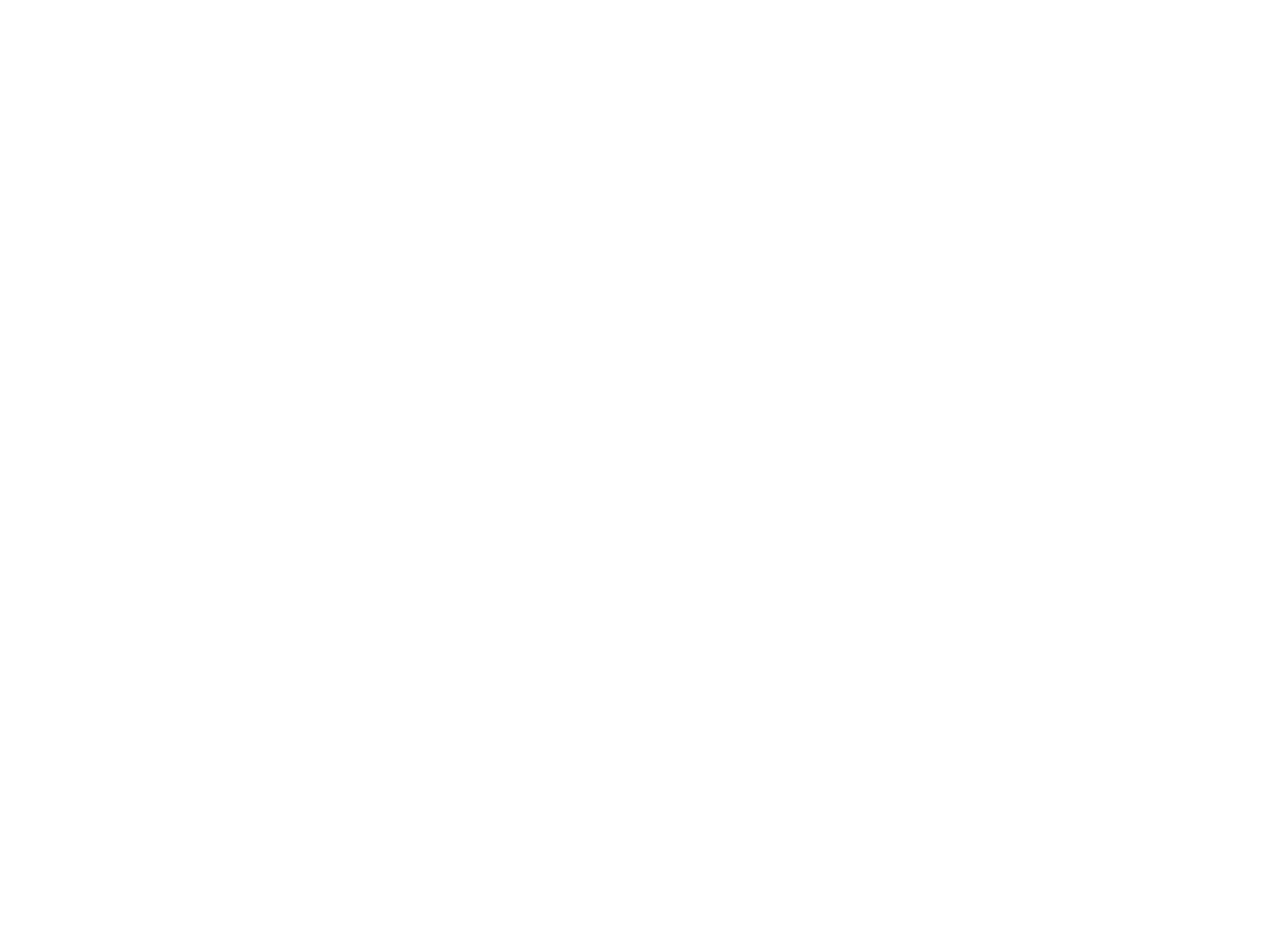
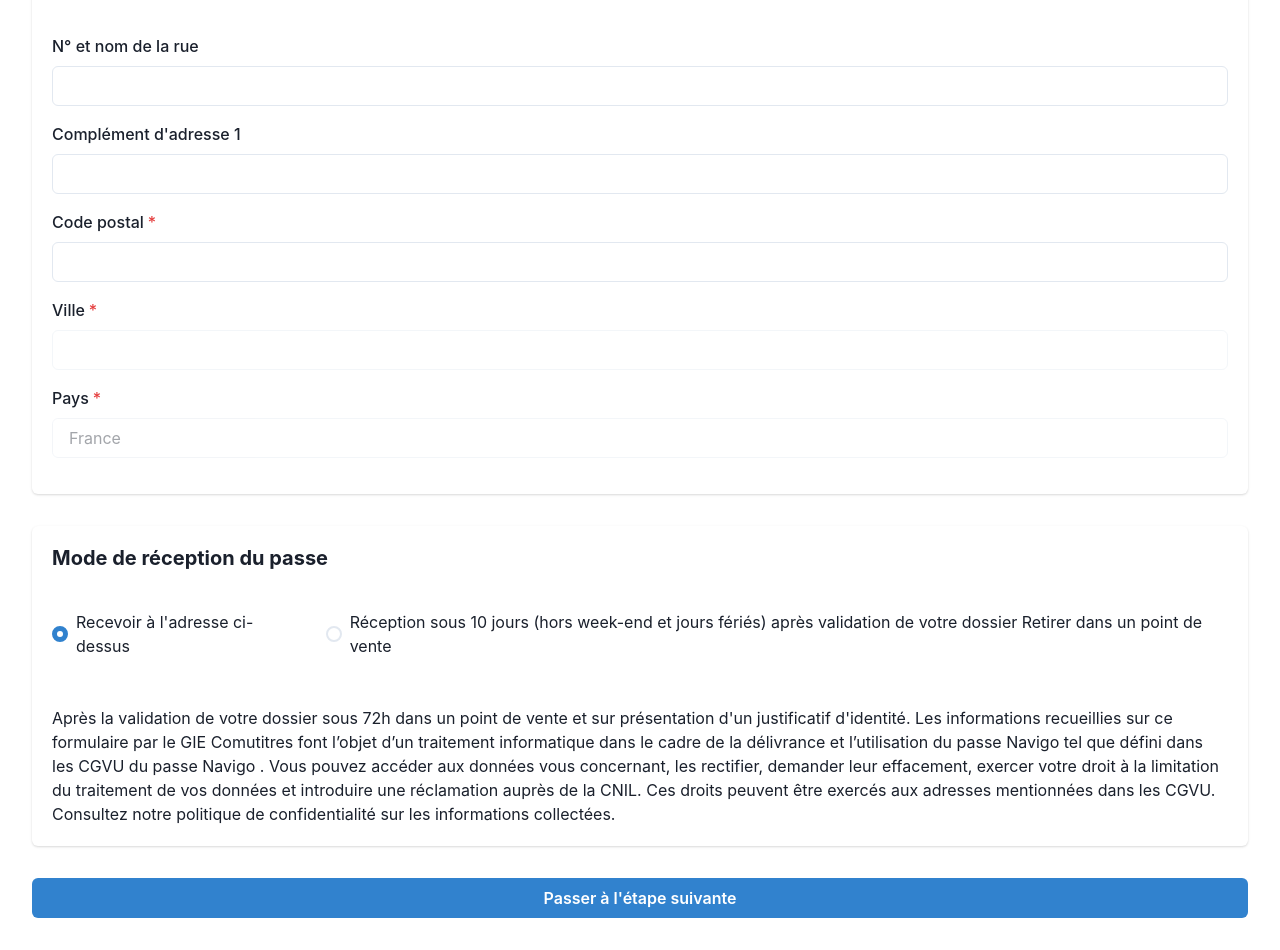
Before and after one commit to bang-dai/navigo, a React (Create React App) app in the folder frontend/: page /coordonnees in a window 1280 px wide. Shown: the part 1180-2130 px from the top of the page. Before the commit the page ends 1170 px from the top, so only its background shows below. Built offline with nearby package versions, Linux system fonts and the light colour scheme; no server answers.

Commit message:
frontend: update userInfos. all form done

```diff
--- a/frontend/src/components/form/InputForm.js
+++ b/frontend/src/components/form/InputForm.js
@@ -1,16 +1,16 @@
 import { FormControl, FormErrorMessage, FormLabel, Input } from '@chakra-ui/react';
 import React, { useState } from 'react';
 
-const InputForm = ({ label, refInput }) => {
+const InputForm = ({ label, refInput, required = true }) => {
     const [isError, setIsError] = useState(false)
 
     function handleFocusOut(e) {
         const value = e.target.value
-        setIsError(value.length === 0)
+        setIsError(required && value.length === 0)
     }
 
     return (
-        <FormControl isInvalid={isError} isRequired mb="1rem">
+        <FormControl isInvalid={isError} isRequired={required} mb="1rem">
             <FormLabel>{label}</FormLabel>
             <Input type='text' onBlur={(e) => handleFocusOut(e)} ref={refInput} />
             {isError && (
--- /dev/null
+++ b/frontend/src/components/form/ReceivePassForm.js
@@ -0,0 +1,22 @@
+import { FormControl, RadioGroup, HStack, Radio, Text } from '@chakra-ui/react';
+
+const ReceivePassForm = ({ refHome, refPDV }) => {
+    return (
+        <>
+            <FormControl as='fieldset' isRequired mb="1rem">
+                <RadioGroup defaultValue='home'>
+                    <HStack spacing='24px'>
+                        <Radio ref={refHome} name="receivePass" value="home">Recevoir à l'adresse ci-dessus</Radio>
+                        <Radio ref={refPDV} name="receivePass" value="pdv">Réception sous 10 jours (hors week-end et jours fériés) après validation de votre dossier
+                            Retirer dans un point de vente</Radio>
+                    </HStack>
+                </RadioGroup>
+            </FormControl>
+            <Text mt="3rem">Après la validation de votre dossier sous 72h dans un point de vente et sur présentation d'un justificatif d'identité.
+                Les informations recueillies sur ce formulaire par le GIE Comutitres font l’objet d’un traitement informatique dans le cadre de la délivrance et l’utilisation du passe Navigo tel que défini dans les CGVU du passe Navigo . Vous pouvez accéder aux données vous concernant, les rectifier, demander leur effacement, exercer votre droit à la limitation du traitement de vos données et introduire une réclamation auprès de la CNIL. Ces droits peuvent être exercés aux adresses mentionnées dans les CGVU.
+                Consultez notre politique de confidentialité sur les informations collectées.</Text>
+        </>
+    )
+};
+
+export default ReceivePassForm
--- /dev/null
+++ b/frontend/src/components/form/ZipcodeForm.js
@@ -0,0 +1,55 @@
+import { FormControl, FormErrorMessage, FormLabel, Input } from '@chakra-ui/react';
+import React, { useState } from 'react';
+import { validateService } from '@/services/validate';
+import axios from 'axios';
+
+const ZipcodeForm = ({ refZipcode, refCity }) => {
+    const [isError, setIsError] = useState(false)
+    const [city, setCity] = useState('')
+
+    const handleFocusOut = async (e) => {
+        const value = e.target.value
+        const error = value.length !== 5 || !validateService.isZipcode(value)
+        setIsError(error)
+        if (!error) {
+            const data = await callCityApi(value)
+            setCity(data[0].libelleAcheminement || '')
+        }
+    }
+
+    const callCityApi = async (zipcode) => {
+        try {
+            const response = await axios.get('https://apicarto.ign.fr/api/codes-postaux/communes/' + zipcode)
+            if (response.status !== 200) {
+                throw new Error(
+                    `This is an HTTP error: The status is ${response.status}`
+                );
+            }
+            return response.data
+        } catch (err) {
+            console.error(err)
+        }
+    }
+
+    return (
+        <>
+            <FormControl isInvalid={isError} isRequired mb="1rem">
+                <FormLabel>Code postal</FormLabel>
+                <Input type='text' onBlur={(e) => handleFocusOut(e)} ref={refZipcode} />
+                {isError && (
+                    <FormErrorMessage>Information incorrecte, veuillez la saisir à nouveau.</FormErrorMessage>
+                )}
+            </FormControl>
+            <FormControl isRequired mb="1rem">
+                <FormLabel>Ville</FormLabel>
+                <Input type='text' ref={refCity} value={city} disabled />
+            </FormControl>
+            <FormControl isRequired mb="1rem">
+                <FormLabel>Pays</FormLabel>
+                <Input type='text' value='France' disabled />
+            </FormControl>
+        </>
+    )
+};
+
+export default ZipcodeForm;
--- a/frontend/src/pages/Home.js
+++ b/frontend/src/pages/Home.js
@@ -1,5 +1,5 @@
 import { useNavigate } from "react-router-dom";
-import { Button, Card, CardBody, CardHeader, Flex, Heading } from '@chakra-ui/react'
+import { Button, Card, CardBody, CardHeader, Flex, Heading, Text } from '@chakra-ui/react'
 
 const Home = () => {
     const navigate = useNavigate()
@@ -14,13 +14,12 @@ const Home = () => {
                     <Heading as="h1">Souscription Navigo Annuel : Souscription forfait Navigo Annuel</Heading>
                 </CardHeader>
                 <CardBody>
-
-                    <h2>Forfait Navigo Annuel</h2>
-                    <p>Vous désirez souscrire un forfait Navigo Annuel payable par prélèvement ou carte bancaire au prix de 11 mois pour un an de transport.
+                    <Text as='b'>Forfait Navigo Annuel</Text>
+                    <Text>Vous désirez souscrire un forfait Navigo Annuel payable par prélèvement ou carte bancaire au prix de 11 mois pour un an de transport.
                         A noter : pour les paiements par prélèvement, le contrat est reconduit automatiquement au bout de 12 mois.
                         Vous recevrez le passe chargé avec le titre de transport, au choix, à domicile sous un délai maximum de 10 jours (hors week-end et jours fériés) ou mis à disposition dans une agence commerciale des transporteurs, certains comptoirs RATP ou en Guichets Services Navigo SNCF 3 jours ouvrés après la commande sur présentation d'un justificatif d'identité.
-                    </p>
-                    <p>Dans les pages suivantes, vous allez :</p>
+                    </Text>
+                    <Text mt="3rem">Dans les pages suivantes, vous allez :</Text>
                     <ul>
                         <li>sélectionner votre forfait,</li>
                         <li>renseigner les coordonnées et l'adresse du titulaire du passe,</li>
@@ -28,12 +27,18 @@ const Home = () => {
                         <li>fournir une photo d'identité soit en la téléchargeant soit en utilisant la webcam,</li>
                         <li>renseigner vos coordonnées bancaires afin d'autoriser le prélèvement ou vous munir de votre carte bancaire.</li>
                     </ul>
-                    <p>A noter : pour souscrire un forfait valable pour le mois suivant, vous devez souscrire en ligne avant le 15 de ce mois.</p>
-                    <p>Pour obtenir votre passe Navigo Annuel immédiatement, rendez vous en agence commerciale des transporteurs, certains comptoirs RATP ou en Guichet Services Navigo SNCF muni(e) d'un justificatif d'identité.</p>
+                    <Text>A noter : pour souscrire un forfait valable pour le mois suivant, vous devez souscrire en ligne avant le 15 de ce mois.</Text>
+                    <Text mb="3rem">Pour obtenir votre passe Navigo Annuel immédiatement, rendez vous en agence commerciale des transporteurs, certains comptoirs RATP ou en Guichet Services Navigo SNCF muni(e) d'un justificatif d'identité.</Text>
 
-                    <h2>Forfait Navigo Annuel Tarification Senior</h2>
+                    <Text as='b'>Forfait Navigo Annuel Tarification Senior</Text>
                     <p>Vous désirez souscrire un forfait Navigo Annuel Tarification Senior payable par prélèvement chaque mois de l'année, soit pendant 12 mensualités.</p>
-                    <Button colorScheme='blue' onClick={handleClick}>Continuer</Button>
+                    <Text>Ce tarif est réservé aux personnes âgées de 62 ans et plus sans activité professionnelle ou exerçant une activité professionnelle strictement inférieure à un mi-temps.</Text>
+                    <Text mt="3rem">Pour demander la Tarification Senior :</Text>
+                    <Text>si vous ne possédez pas de forfait Navigo Annuel : munissez-vous d'un justificatif d'identité, d'un RIB, et rendez vous en agence des transporteurs ou certains comptoirs RATP pour obtenir votre passe Navigo Annuel immédiatement,
+                        si vous possédez un forfait Navigo Annuel : connectez-vous à votre espace personnel pour demander la Tarification Senior.</Text>
+                    <Text>A noter : pour bénéficier de la Tarification Senior pour le mois suivant, vous devez souscrire en ligne avant le 10 de ce mois.</Text>
+
+                    <Button colorScheme='blue' onClick={handleClick} mt="3rem">Continuer</Button>
                 </CardBody>
             </Card>
         </Flex>
--- a/frontend/src/pages/UserInfo.js
+++ b/frontend/src/pages/UserInfo.js
@@ -7,6 +7,8 @@ import InputForm from "@/components/form/InputForm";
 import PhoneForm from "@/components/form/PhoneForm";
 import DateForm from "@/components/form/DateForm";
 import CivilityForm from "@/components/form/CivilityForm";
+import ZipcodeForm from "../components/form/ZipcodeForm";
+import ReceivePassForm from "../components/form/ReceivePassForm";
 
 
 const UserInfo = () => {
@@ -20,9 +22,16 @@ const UserInfo = () => {
     const inputPhone = useRef()
     const inputEmail = useRef()
     const inputOptin = useRef()
+    const inputAddress = useRef()
+    const inputAddress1 = useRef()
+    const inputZipcode = useRef()
+    const inputCity = useRef()
+    const inputReceiveHome = useRef()
+    const inputReceivePdv = useRef()
 
     const handleClick = () => {
         const civility = inputMan.current.checked ? inputMan.current.value : inputWoman.current.value
+        const receivePlace = inputReceiveHome.current.checked ? inputReceiveHome.current.value : inputReceivePdv.current.value
 
         updateUserInfos(
             civility,
@@ -37,7 +46,7 @@ const UserInfo = () => {
 
     return (
         <Layout title='Souscription Navigo Annuel : Informations titulaire' step={1}>
-            <Card>
+            <Card mb="2rem">
                 <CardHeader>
                     <Heading size='md'>Veuillez renseigner les coordonnées du titulaire du passe</Heading>
                     <Text>Vous pourrez ainsi suivre l’avancement de votre demande de souscription en ligne.</Text>
@@ -51,11 +60,27 @@ const UserInfo = () => {
                     <PhoneForm label='Telephone fixe' refInput={inputPhone} />
                     <EmailForm refInput={inputEmail} />
                     <Checkbox ref={inputOptin}>J’accepte de recevoir par e-mail et/ou SMS des offres et informations commerciales de la part des entreprises de transports en commun d’Île-de-France membres du GIE Comutitres, de leurs partenaires, et d’Île-de-France Mobilités.</Checkbox>
-                    <Button colorScheme='blue' onClick={handleClick}>Passer à l'étape suivante</Button>
                 </CardBody>
             </Card>
-
-
+            <Card mb="2rem">
+                <CardHeader>
+                    <Heading size='md'>Veuillez renseigner l'adresse du titulaire du passe</Heading>
+                </CardHeader>
+                <CardBody>
+                    <InputForm label='N° et nom de la rue' refInput={inputAddress} required={false} />
+                    <InputForm label="Complément d'adresse 1" refInput={inputAddress1} required={false} />
+                    <ZipcodeForm refZipcode={inputZipcode} refCity={inputCity} />
+                </CardBody>
+            </Card>
+            <Card mb="2rem">
+                <CardHeader>
+                    <Heading size='md'>Mode de réception du passe</Heading>
+                </CardHeader>
+                <CardBody>
+                    <ReceivePassForm refHome={inputReceiveHome} refPDV={inputReceivePdv} />
+                </CardBody>
+            </Card>
+            <Button colorScheme='blue' onClick={handleClick}>Passer à l'étape suivante</Button>
         </Layout>
     );
 };
--- a/frontend/src/services/validate.js
+++ b/frontend/src/services/validate.js
@@ -32,6 +32,11 @@ const isEmail = (email) => {
     return regex.test(email);
 };
 
+const isZipcode = (zipcode) => {
+    const regex = /^(?:0[1-9]|[1-8]\d|9[0-8])\d{3}$/
+    return regex.test(zipcode)
+}
+
 export const validateService = {
-    isText, isDate, isPhone, isEmail
+    isText, isDate, isPhone, isEmail, isZipcode
 }
```
